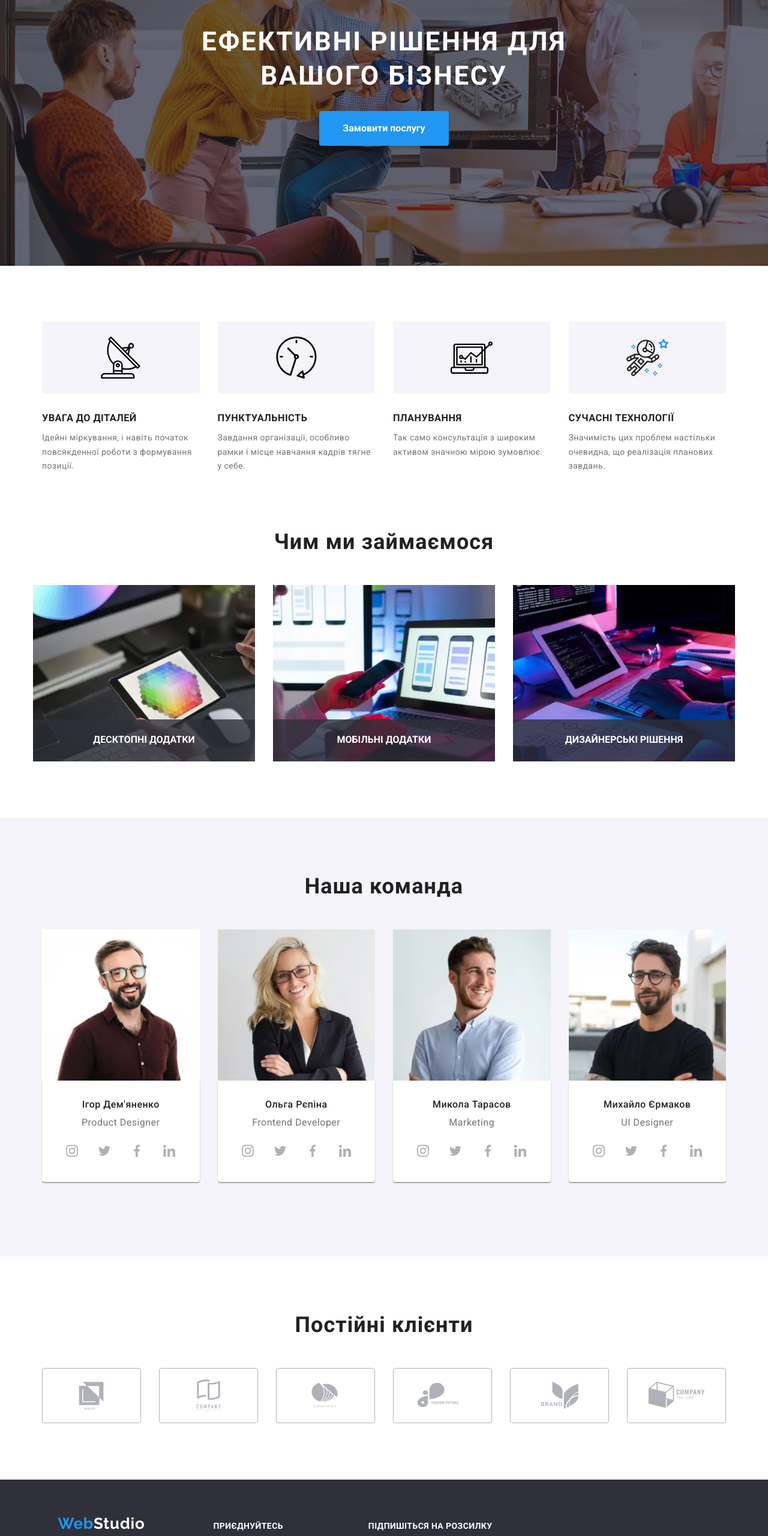
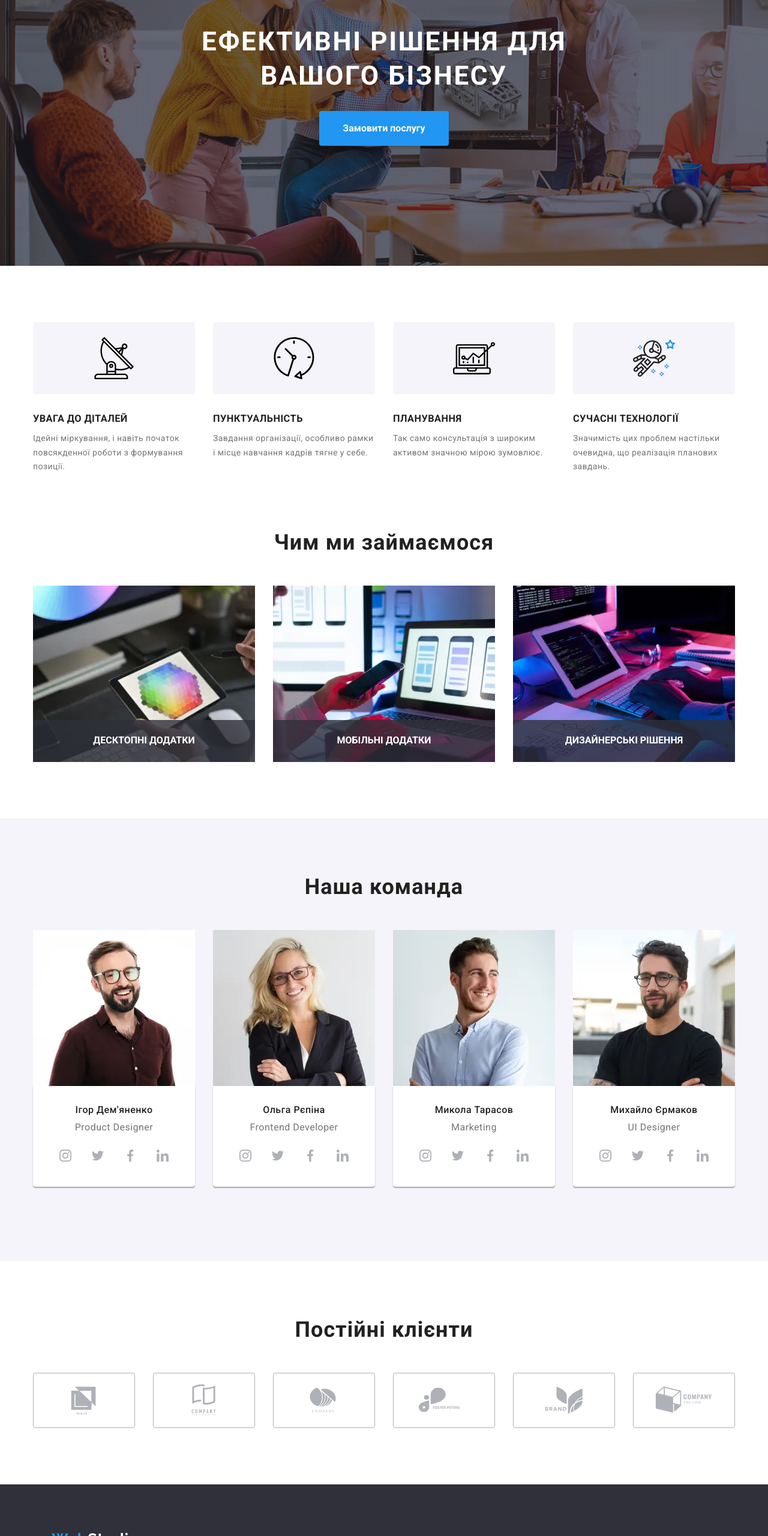
Before and after one commit to Polchaninova/goit-markup-hw-08, a plain HTML site: page index.html in a window 1280 px wide. Shown: the part 240-2800 px from the top of the page at 60% size. Drawn offline with nearby package versions, Linux system fonts and the light colour scheme.

Commit message:
fix: change width img

```diff
--- a/sass/base/_container.scss
+++ b/sass/base/_container.scss
@@ -4,18 +4,18 @@
 }
 @media screen and (min-width: 480px) {
   .container {
-    width: 448px;
+    width: 480px;
     margin-left: auto;
     margin-right: auto;
   }
 }
 @media screen and (min-width: 768px) {
   .container {
-    width: 738px;
+    width: 768px;
   }
 }
 @media screen and (min-width: 1200px) {
   .container {
-    width: 1170px;
+    width: 1200px;
   }
 }
--- a/sass/layout/_about.scss
+++ b/sass/layout/_about.scss
@@ -1,11 +1,12 @@
 .about-list__feature {
-  max-width: 450px;
   // margin-bottom: 30px;
   font-size: 14px;
   letter-spacing: 0.03em;
-
-  &:not(:last-of-type) {
-    margin-bottom: 30px;
+  @media screen and (min-width: 0px) and (max-width: 768px) {
+    width: 450px;
+    &:not(:last-of-type) {
+      margin-bottom: 30px;
+    }
   }
 }
 
@@ -45,13 +46,14 @@
     display: flex;
     flex-wrap: wrap;
     margin-left: -30px;
-    margin-bottom: -30px;
+    margin-top: -30px;
   }
 
   .about-list__feature {
-    width: calc((100% - 2 * 30px) / 2);
+    // width: 354px;
+    flex-basis: calc((100% - 60px) / 2);
     margin-left: 30px;
-    margin-bottom: 30px;
+    margin-top: 30px;
   }
 }
 @media screen and (min-width: 1200px) {
@@ -59,6 +61,6 @@
     flex-wrap: nowrap;
   }
   .about-list__feature {
-    width: calc((100% - 2 * 30px) / 4);
+    width: calc((100% - 60px) / 4);
   }
 }
--- a/sass/layout/_contact.scss
+++ b/sass/layout/_contact.scss
@@ -63,7 +63,6 @@
 }
 @media screen and (min-width: 768px) {
   .contact {
-    max-width: 768px;
     background-image: linear-gradient(
         rgba(47, 48, 58, 0.4),
         rgba(47, 48, 58, 0.4)
@@ -83,7 +82,6 @@
 }
 @media screen and (min-width: 1200px) {
   .contact {
-    max-width: 1600px;
     padding-top: 200px;
     padding-bottom: 200px;
 
--- a/sass/layout/_footer.scss
+++ b/sass/layout/_footer.scss
@@ -209,7 +209,7 @@ address {
     flex-direction: row;
   }
   .footer_form_btn {
-    margin-top: 34px;
+    margin-top: 92px;
   }
 }
 
--- a/sass/layout/_header.scss
+++ b/sass/layout/_header.scss
@@ -11,12 +11,7 @@
 .header-contact {
   display: none;
 }
-.mobile-menu {
-  display: none;
-}
-.mobile-menu__btn-open {
-  display: none;
-}
+
 @media screen and (min-width: 0px) and (max-width: 767px) {
   .mobile-menu__container {
     position: relative;
@@ -28,6 +23,8 @@
   .mobile-menu__btn-open,
   .mobile-menu__btn-close {
     padding: 0;
+    margin-top: 10px;
+    margin-bottom: 10px;
     line-height: 0;
 
     background-color: transparent;
@@ -45,6 +42,8 @@
 
   .mobile-menu__btn-close {
     position: absolute;
+    margin-top: 0;
+    margin-bottom: 0;
     top: 10px;
     right: 15px;
   }
@@ -148,13 +147,16 @@
   }
 }
 @media screen and (min-width: 768px) {
-  // .mobile-menu {
-  //   display: none;
-  // }
-
+  .mobile-menu {
+    display: none;
+  }
+  .mobile-menu__btn-open {
+    display: none;
+  }
   .nav-list {
     display: flex;
   }
+
   .header {
     border-bottom: 1px solid #ececec;
 
@@ -241,7 +243,7 @@
     color: var(--color-text-deck);
   }
   .header-contact__link-email {
-    padding-top: 32px;
+    // padding-top: 32px;
     margin-bottom: 10px;
   }
 }
@@ -272,6 +274,9 @@
       }
     }
     &__link-email {
+      padding-top: 32px;
+      padding-bottom: 32px;
+      margin-bottom: 0;
       display: flex;
       align-items: center;
       font-weight: 500;
--- a/sass/layout/_partner.scss
+++ b/sass/layout/_partner.scss
@@ -6,7 +6,6 @@
   margin-top: -30px;
 }
 .partner_item {
-  max-width: 210px;
   height: 92px;
   margin-left: 30px;
   margin-top: 30px;
@@ -43,20 +42,17 @@
 }
 
 @media screen and (min-width: 768px) {
+  .partner_list {
+    max-width: 768px;
+    // justify-content: center;
+  }
   .partner_item {
-    max-width: 226px;
-
     flex-basis: calc((100% - 90px) / 3);
-  }
-  .partner_list {
-    max-width: 720px;
-    // justify-content: center;
   }
 }
 @media screen and (min-width: 1200px) {
   .partner_list {
-    max-width: unset;
-    width: 1170px;
+    max-width: 1200px;
     flex-wrap: nowrap;
   }
   .partner_item {
--- a/sass/layout/_teams.scss
+++ b/sass/layout/_teams.scss
@@ -61,7 +61,7 @@
   .teams_item {
     margin-left: 30px;
     margin-top: 30px;
-    width: calc((100% - 120px) / 2);
+    flex-basis: calc((100% - 60px) / 2);
   }
 
   .team_member_card {
@@ -83,7 +83,7 @@
     flex-wrap: nowrap;
   }
   .teams_item {
-    width: calc((100% - 120px) / 4);
+    flex-basis: calc((100% - 60px) / 4);
   }
 }
 
```
Also changed, not shown: css/main.css, css/main.min.css, css/portfolio.css, css/portfolio.min.css, 4 other files.
